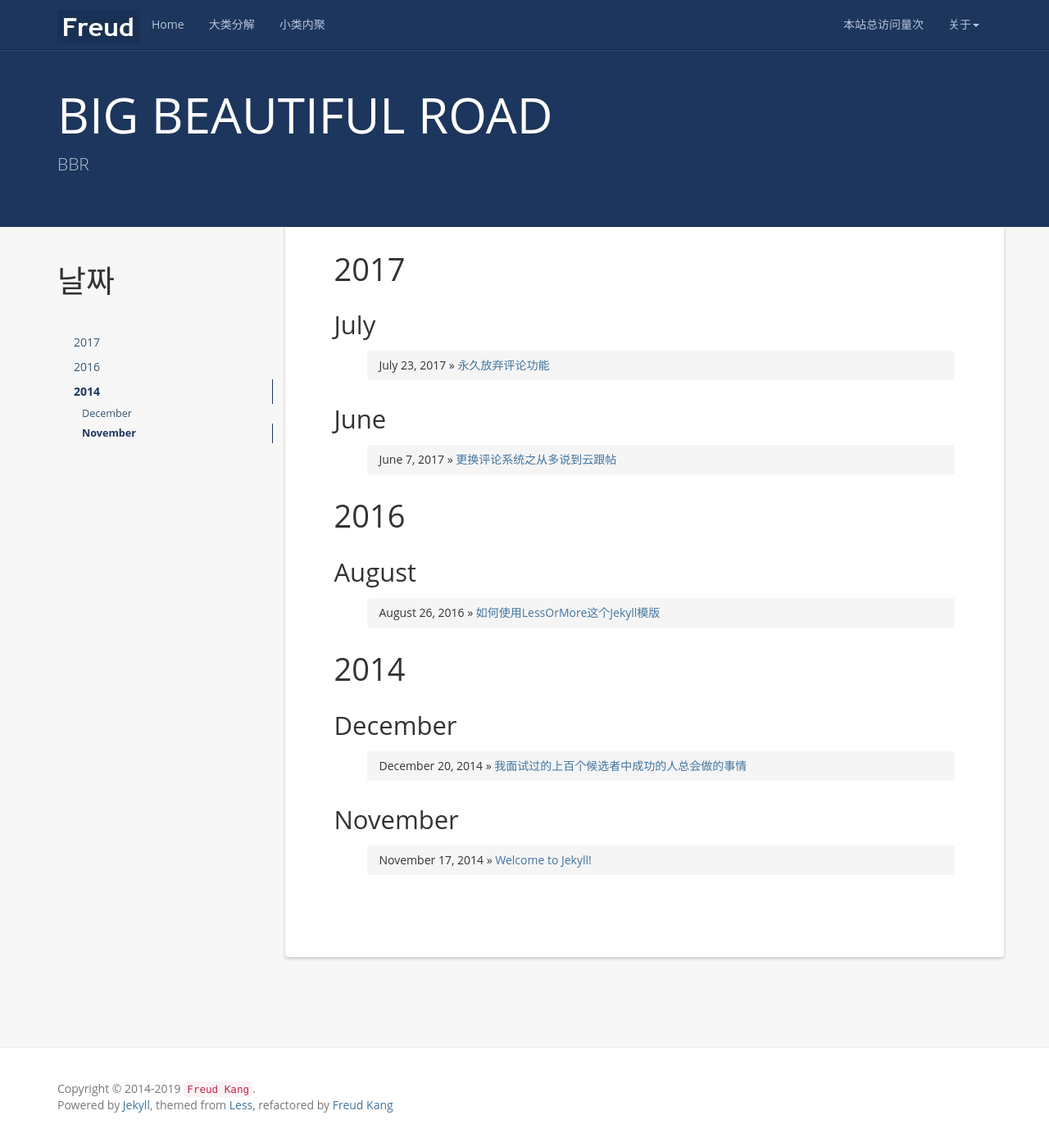
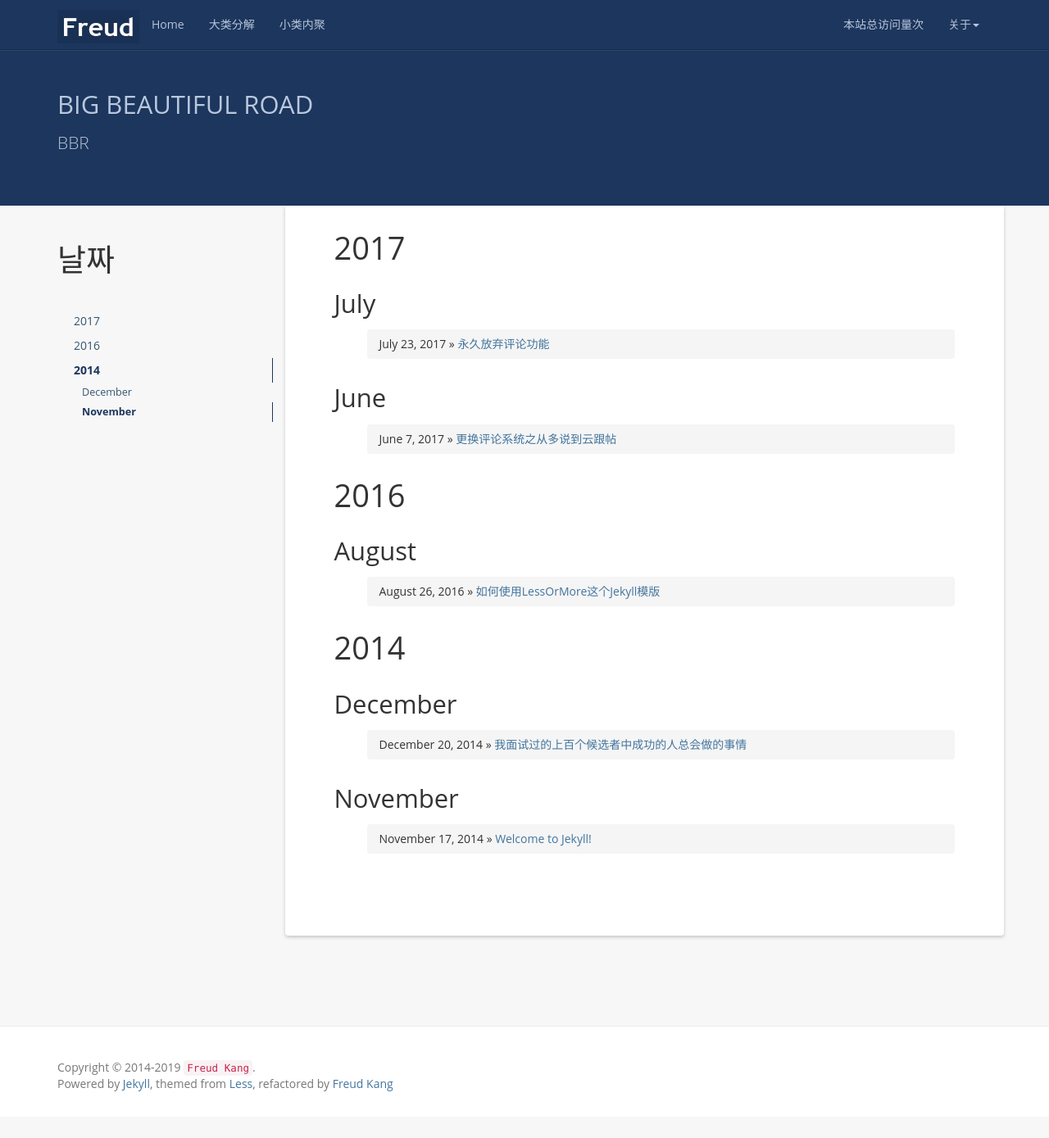
Before and after one commit to luoyan35714/LessOrMore, a Jekyll site: the page built from index.html, in a window 1280 px wide and 1389 px high. Shown: the whole window at 82% size. Built offline with Jekyll 4.4.1, drawn with Linux system fonts in a browser that asks for light colours; nearby versions of some CDN libraries; a script that is not in the unit is left out; the list of posts is cut into pages by our own code; comment, search, counter and statistics services are not loaded.

```diff
--- a/_includes/docs_header.html
+++ b/_includes/docs_header.html
@@ -7,7 +7,7 @@
 		-->
 		    <h1>BIG BEAUTIFUL ROAD</h1>
     {% else %}
-	    <h1>BIG BEAUTIFUL ROAD</h1>
+	    <h2>BIG BEAUTIFUL ROAD</h2>
 	    <p>BBR</p>
     {% endif %}
   </div>
```
